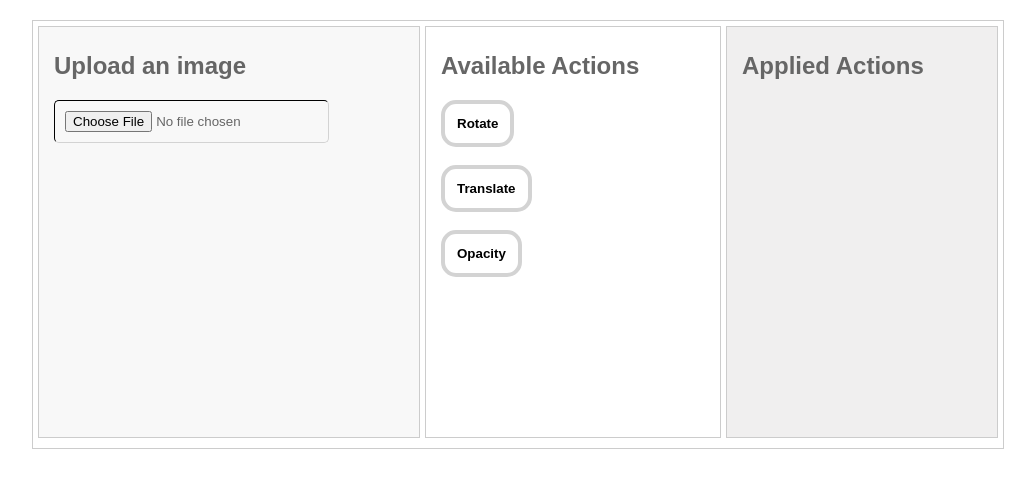
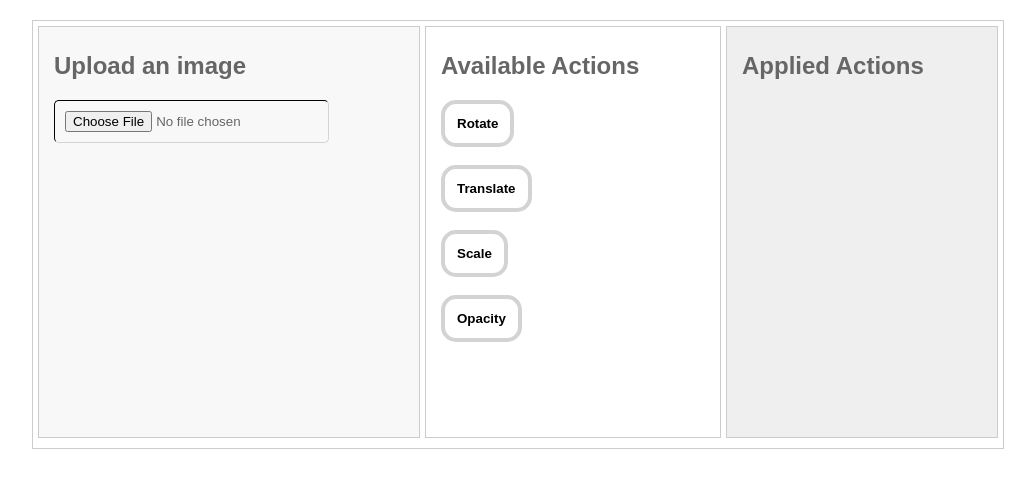
Before and after one commit to anthony-langford/lane_code_challenge2, a React (Create React App) app: page / in a window 1280 px wide. Shown: the top 488 px of the page, without its empty margins (122-1157 px from the left). Built offline with nearby package versions, Linux system fonts and the light colour scheme.

Commit message:
multiple transformations. need to refactor

```diff
--- a/src/App.css
+++ b/src/App.css
@@ -25,7 +25,7 @@ body {
   width: 100%;
 }
 
-.rotateButton, .translateButton, .opacityButton {
+.rotateButton, .translateButton, .scaleButton, .opacityButton {
   position: relative;
   padding: 12px;
   background: white;
@@ -61,7 +61,7 @@ body {
 }
 
 #middle {
-  width: 264px; /* Account for margins + border values */
+  width: 264px;
   height: 400px;
   float: left;
   padding: 5px 15px;
@@ -79,9 +79,7 @@ footer {
   clear: both;
 }
 
-/************************************************************************************
-MEDIA QUERIES
-*************************************************************************************/
+/******* Media Queries *******/
 /* for 980px or less */
 @media screen and (max-width: 980px) {
 
@@ -160,7 +158,7 @@ MEDIA QUERIES
   border: solid 1px #ccc;
 }
 
-.rotateButton, .translateButton, .opacityButton {
+.rotateButton, .translateButton, .scaleButton, .opacityButton {
   display: block;
   clear: both;
 }
--- a/src/App.js
+++ b/src/App.js
@@ -8,13 +8,14 @@ class App extends Component {
     this.state = {
       file: '',
       imagePreviewUrl: '',
-      actions: {
-        rotated: false,
-        translated: false,
-        opacified: false
-      }
+      rotated: false,
+      translated: false,
+      scaled: false,
+      opacified: false
     };
   };
+
+  // handler functions
 
   _handleSubmit(e) {
     e.preventDefault();
@@ -40,48 +41,69 @@ class App extends Component {
   _handleRotate(e) {
     e.preventDefault();
     console.log('handle rotate');
-    if (this.state.actions.rotated) {
-      this.state.actions.rotated = false;
-      this.setState({ actions: this.state.actions });
+    if (this.state.rotated) {
+      this.setState({ rotated: false });
     } else {
-      this.state.actions.rotated = true;
-      this.setState({ actions: this.state.actions });
+      this.setState({ rotated: true });
     }
   };
 
   _handleTranslate(e) {
     e.preventDefault();
     console.log('handle translate');
-    if (this.state.actions.translated) {
-      this.state.actions.translated = false;
-      this.setState({ actions: this.state.actions });
+    if (this.state.translated) {
+      this.setState({ translated: false });
     } else {
-      this.state.actions.translated = true;
-      this.setState({ actions: this.state.actions });
+      this.setState({ translated: true });
+    }
+  };
+
+  _handleScale(e) {
+    e.preventDefault();
+    console.log('handle scale');
+    if (this.state.scaled) {
+      this.setState({ scaled: false });
+    } else {
+      this.setState({ scaled: true });
     }
   };
 
   _handleOpacity(e) {
     e.preventDefault();
     console.log('handle opacity');
-    if (this.state.actions.opacified) {
-      this.state.actions.opacified = false;
-      this.setState({ actions: this.state.actions });
+    if (this.state.opacified) {
+      this.setState({ opacified: false });
     } else {
-      this.state.actions.opacified = true;
-      this.setState({ actions: this.state.actions });
+      this.setState({ opacified: true });
     }
   };
 
   render() {
     let { imagePreviewUrl } = this.state;
     let $imagePreview = null;
-    let divStyle = null;
+    let divStyle = {};
+
+    if (this.state.rotated) {
+      divStyle["transform"] = "rotate(45deg)";
+    } else {
+      divStyle["transform"] = null;
+    }
+
+    // better way to do this for scaling? appending?
+    if (this.state.translated && this.state.scaled) {
+      divStyle["transform"] = "translate(0px,20px) scale(0.5)";
+    } else if (this.state.translated && !this.state.scaled) {
+      divStyle["transform"] = "translate(0px,20px)";
+    } else if (!this.state.translated && this.state.scaled) {
+      divStyle["transform"] = "scale(0.5)";
+    } else {
+      divStyle["transform"] = null;
+    }
 
     if (this.state.opacified) {
-      divStyle = {
-        opacity: 0.5
-      };
+      divStyle["opacity"] = 0.5;
+    } else {
+      divStyle["opacity"] = null;
     }
 
     if (imagePreviewUrl) {
@@ -98,6 +120,11 @@ class App extends Component {
     let $translateButton = <button className="translateButton"
       type="submit"
       onClick={ (e) => this._handleTranslate(e) }>Translate
+    </button>
+
+    let $scaleButton = <button className="scaleButton"
+      type="submit"
+      onClick={ (e) => this._handleScale(e) }>Scale
     </button>
 
     let $opacityButton = <button className="opacityButton"
@@ -123,20 +150,24 @@ class App extends Component {
 
         <section id="middle">
           <h2>Available Actions</h2>
-          { !this.state.actions.rotated && $rotateButton }
+          { !this.state.rotated && $rotateButton }
           <br/>
-          { !this.state.actions.translated && $translateButton }
+          { !this.state.translated && $translateButton }
           <br/>
-          { !this.state.actions.opacified && $opacityButton }
+          { !this.state.scaled && $scaleButton }
+          <br/>
+          { !this.state.opacified && $opacityButton }
         </section>
 
         <aside id="sidebar">
           <h2>Applied Actions</h2>
-          { this.state.actions.rotated && $rotateButton }
+          { this.state.rotated && $rotateButton }
           <br/>
-          { this.state.actions.translated && $translateButton }
+          { this.state.translated && $translateButton }
           <br/>
-          { this.state.actions.opacified && $opacityButton }
+          { this.state.scaled && $scaleButton }
+          <br/>
+          { this.state.opacified && $opacityButton }
         </aside>
 
         <footer>
```
